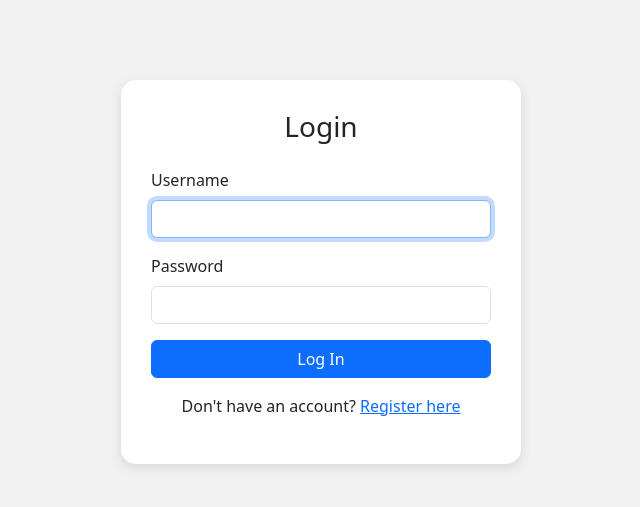
After one commit to papazoff06/field_target, a Django app: page /accounts/login/ in a window 1280 px wide. The commit adds this page. Shown: the top 507 px of the page, without its empty margins (319-959 px from the left). Run offline with Django 5.2, Linux system fonts and the light colour scheme.

Commit message:
made login logout logic

```diff
--- /dev/null
+++ b/field_target/accounts/templatetags/form_filters.py
@@ -0,0 +1,7 @@
+from django import template
+
+register = template.Library()
+
+@register.filter(name='add_class')
+def add_class(field, css_class):
+    return field.as_widget(attrs={'class': css_class})
--- a/field_target/accounts/urls.py
+++ b/field_target/accounts/urls.py
@@ -1,11 +1,14 @@
+from django.contrib.auth.views import LogoutView
 from django.urls import path
 
 from field_target.accounts import views
-from field_target.accounts.views import ProfileDetailsView
+from field_target.accounts.views import ProfileDetailsView, CustomLogoutView
 
 urlpatterns = [
     path('register/', views.UserRegisterView.as_view(), name='register'),
     path('profile/', ProfileDetailsView.as_view(), name='profile-details'),
     path('profile/edit/', views.ProfileEditView.as_view(), name='profile-edit'),
     path('delete/', views.ProfileDeleteView.as_view(), name='profile-delete'),
+    path('login/', views.CustomLoginView.as_view(), name='login'),
+    path('logout/', CustomLogoutView.as_view(), name='logout'),
 ]
--- a/field_target/accounts/views.py
+++ b/field_target/accounts/views.py
@@ -1,18 +1,15 @@
+from django.contrib.auth import login, logout
+from django.contrib.auth.mixins import LoginRequiredMixin
+from django.contrib.auth.views import LogoutView, LoginView
+from django.views import View
+from django.views.generic import  DeleteView
+from field_target.accounts.forms import UserRegisterForm, ProfileForm, UserEditForm
+from field_target.accounts.models import UserProfile
+from django.shortcuts import render, redirect
+from django.urls import reverse_lazy
 
 
-from django.contrib.auth import login, get_user, logout
-from django.contrib.auth.forms import UserCreationForm
-from django.contrib.auth.models import User
-from django.shortcuts import render, redirect
-from django.urls import reverse_lazy
-from django.views import View
-from django.views.generic import DetailView, DeleteView
 
-from field_target.accounts.forms import UserRegisterForm, ProfileForm, UserEditForm
-from field_target.accounts.models import UserProfile
-
-
-# Create your views here.
 class UserRegisterView(View):
     def get(self, request):
         user_form = UserRegisterForm()
@@ -32,37 +29,38 @@ class UserRegisterView(View):
         }
 
         if user_form.is_valid() and profile_form.is_valid():
-            user = user_form.save(commit=False)
-            user.set_password(user.password)
-            user.save()
+            user = user_form.save()
 
             profile = profile_form.save(commit=False)
             profile.user = user
             profile.save()
 
             login(request, user)
-            return redirect('home')  # or wherever you'd like to go
+            return redirect('home')
 
         return render(request, 'accounts/register.html', context)
 
-class ProfileDetailsView(View):
+class CustomLogoutView(LogoutView):
+    success_url = reverse_lazy('home')
+
+class CustomLoginView(LoginView):
+    template_name = 'accounts/login.html'
+    success_url = reverse_lazy('home')
+
+class ProfileDetailsView(LoginRequiredMixin, View):
     model = UserProfile
     template_name = 'accounts/profile-details.html'
 
 
     def get(self, request):
         profile = UserProfile.objects.get(user=request.user)
-        return render(request, 'accounts/profile-details.html', {'profile': profile})
+        context = {
+            'profile': profile
+        }
+        return render(request, 'accounts/profile-details.html', context)
 
 
-
-from django.views import View
-from django.shortcuts import render, redirect
-from django.urls import reverse_lazy
-from .models import UserProfile
-from .forms import ProfileForm, UserEditForm
-
-class ProfileEditView(View):
+class ProfileEditView(LoginRequiredMixin, View):
     template_name = 'accounts/profile-edit.html'
     success_url = reverse_lazy('profile-details')
 
@@ -90,7 +88,7 @@ class ProfileEditView(View):
         }
         return render(request, self.template_name, context)
 
-class ProfileDeleteView(DeleteView):
+class ProfileDeleteView(LoginRequiredMixin, DeleteView):
     model = UserProfile
     template_name = 'accounts/profile-delete.html'
     success_url = reverse_lazy('home')
--- a/field_target/settings.py
+++ b/field_target/settings.py
@@ -139,3 +139,5 @@ STATICFILES_DIRS = (
 # https://docs.djangoproject.com/en/5.2/ref/settings/#default-auto-field
 
 DEFAULT_AUTO_FIELD = 'django.db.models.BigAutoField'
+LOGOUT_REDIRECT_URL = 'home'
+LOGIN_REDIRECT_URL = 'home'
--- /dev/null
+++ b/templates/accounts/login.html
@@ -0,0 +1,57 @@
+{% load static %}
+{% load form_filters %}
+<!DOCTYPE html>
+<html lang="en">
+<head>
+    <meta charset="UTF-8">
+    <title>Login | Field Target App</title>
+    <link href="https://cdn.jsdelivr.net/npm/bootstrap@5.3.0/dist/css/bootstrap.min.css" rel="stylesheet">
+    <style>
+        body {
+            background: #f1f1f1;
+        }
+        .login-card {
+            max-width: 400px;
+            margin: 80px auto;
+            padding: 30px;
+            border-radius: 15px;
+            box-shadow: 0 4px 12px rgba(0,0,0,0.1);
+            background-color: white;
+        }
+    </style>
+</head>
+<body>
+    <div class="container">
+        <div class="login-card">
+            <h3 class="text-center mb-4">Login</h3>
+
+            {% if form.errors %}
+                <div class="alert alert-danger">
+                    Please correct the errors below.
+                </div>
+            {% endif %}
+
+            <form method="post" novalidate>
+                {% csrf_token %}
+                <div class="mb-3">
+                    <label for="id_username" class="form-label">Username</label>
+                    {{ form.username|add_class:"form-control" }}
+                </div>
+                <div class="mb-3">
+                    <label for="id_password" class="form-label">Password</label>
+                    {{ form.password|add_class:"form-control" }}
+                </div>
+
+                <div class="d-grid">
+                    <button type="submit" class="btn btn-primary">Log In</button>
+                </div>
+            </form>
+
+            <p class="mt-3 text-center">
+                Don't have an account?
+                <a href="{% url 'register' %}">Register here</a>
+            </p>
+        </div>
+    </div>
+</body>
+</html>
--- a/templates/accounts/profile-details.html
+++ b/templates/accounts/profile-details.html
@@ -4,7 +4,7 @@
 <div class="container d-flex justify-content-center align-items-center mt-5">
     <div class="card shadow-lg p-4" style="width: 30rem;">
         <div class="text-center mb-4">
-            <h3 class="card-title">👤 {{ profile.user.username }}'s Profile</h3>
+            <h3 class="card-title">👤 {{ profile.user.first_name|capfirst }}'s Profile</h3>
             <p class="text-muted">{{ profile.country }}</p>
         </div>
 
```
Also changed, not shown: field_target/accounts/forms.py (+0 -12 lines), templates/base.html (+5 -2 lines), field_target/accounts/templatetags/__init__.py (added).
